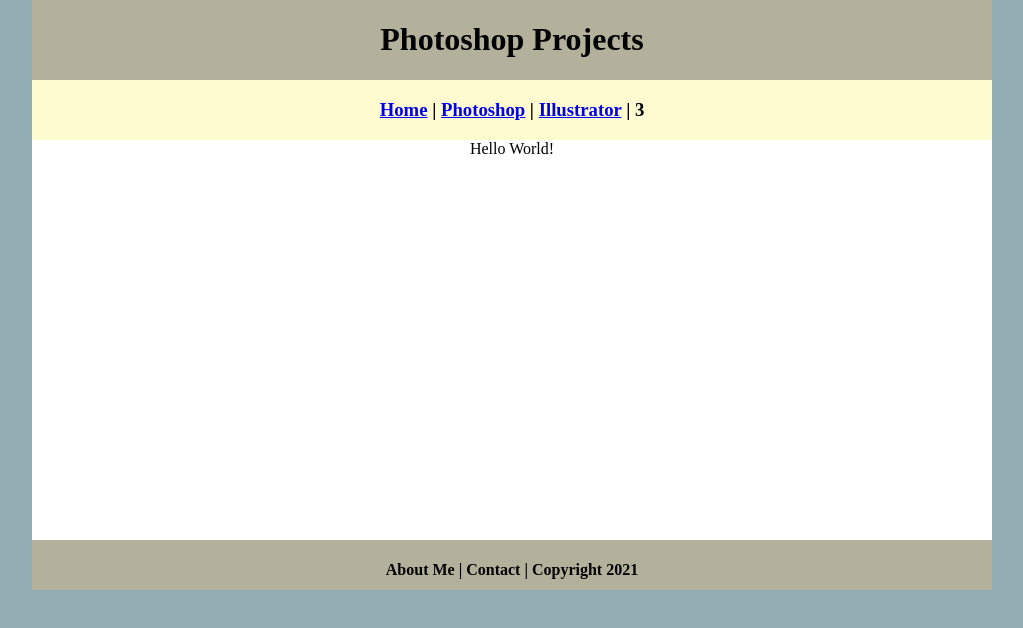
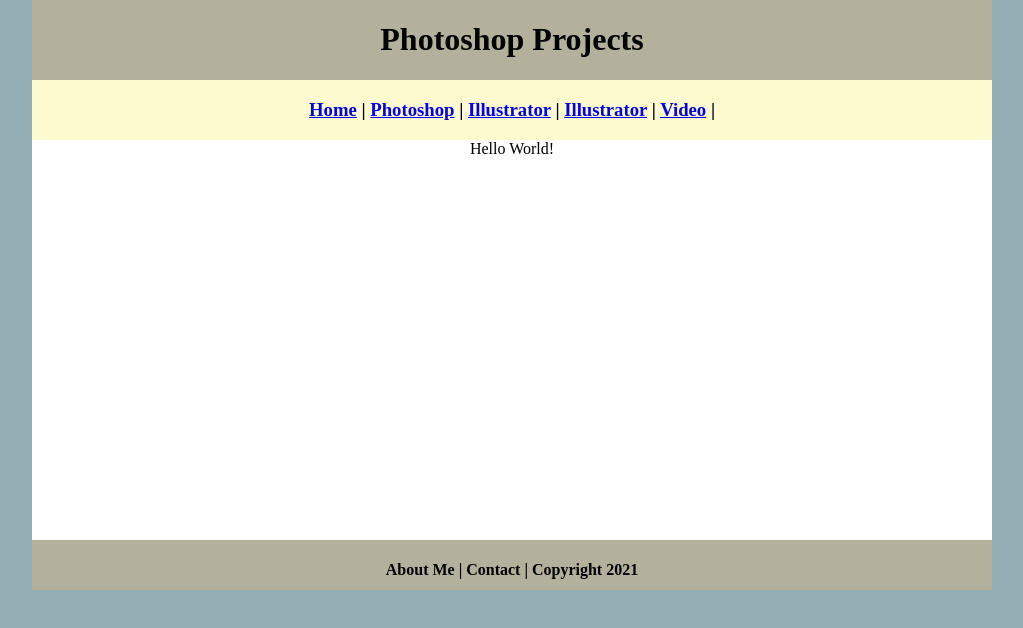
Before and after one commit to daniel-haa/digitalmediaportfolio9thgrade, a plain HTML site: page raster/index.html in a window 1280 px wide. Shown: the whole page, without its empty margins (128-1151 px from the left). Drawn offline with Linux system fonts and the light colour scheme.

Commit message:
Update index.html

```diff
--- a/raster/index.html
+++ b/raster/index.html
@@ -12,7 +12,7 @@
   	<h1>Photoshop Projects</h1>
   </div>
   <div class="nav">
-    <h3><a href="../index.html">Home</a> | <a href="index.html">Photoshop</a> | <a href="../raster/index.html">Illustrator</a> | 3</h3>
+    <h3><a href="../index.html">Home</a> | <a href="index.html">Photoshop</a> | <a href="../raster/index.html">Illustrator</a> | <a href="../vector/index.html">Illustrator</a> | <a href="../video/index.html">Video</a> | </h3>
   </div>
   <div class="content">Hello World!</div>
   <div class="footer">
```
